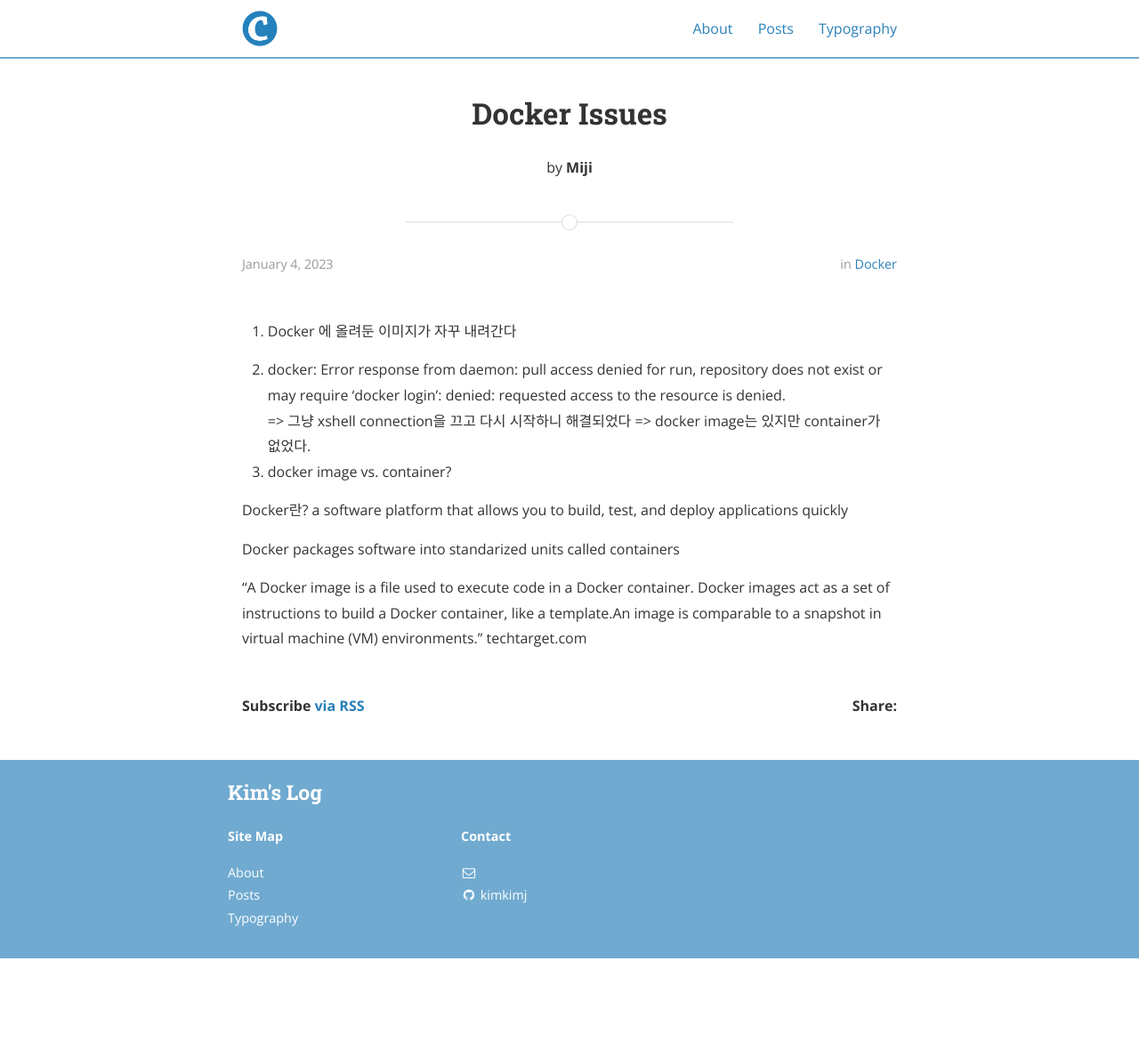
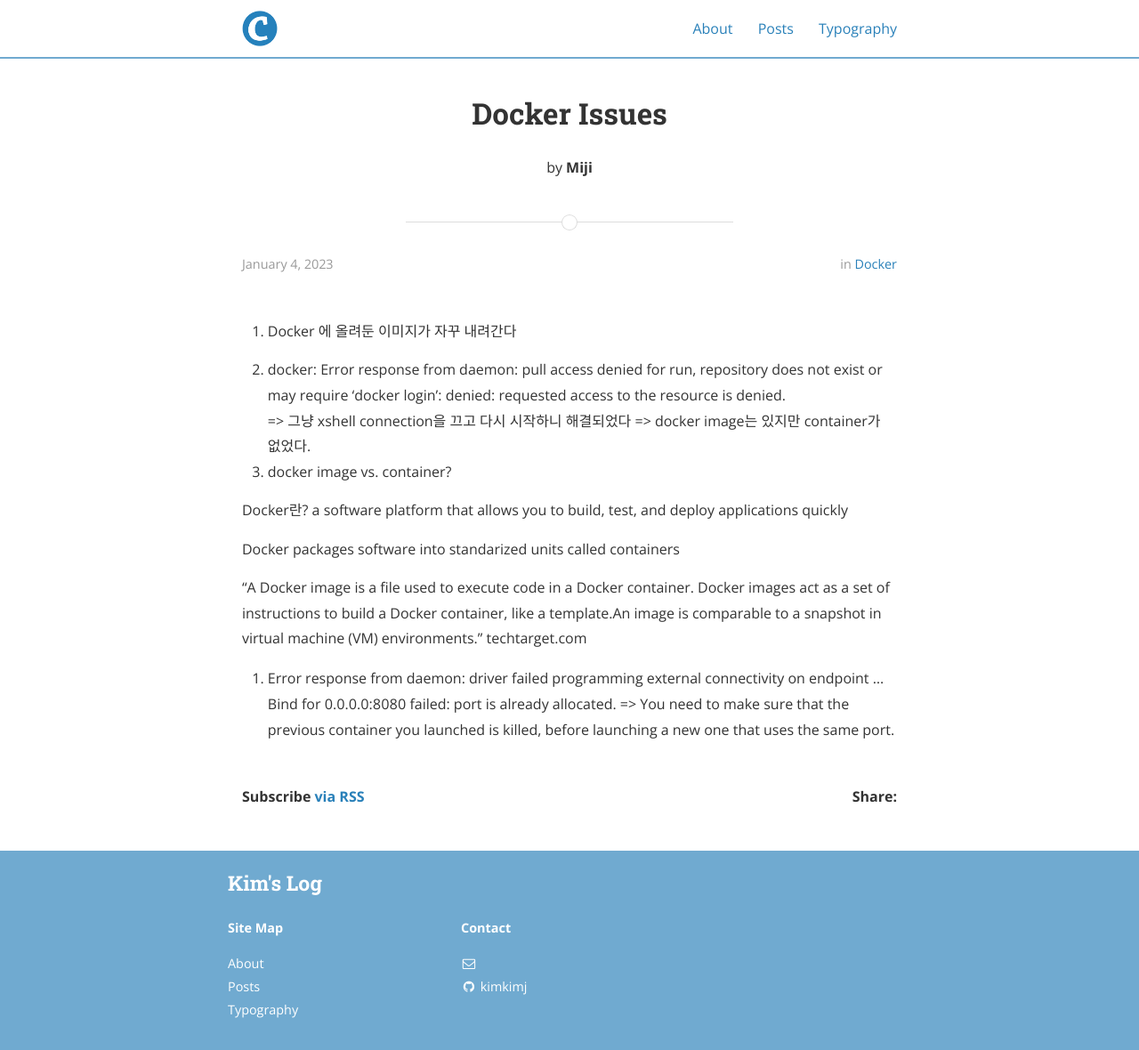
Before and after one commit to kimkimj/kimkimj.github.io, a Jekyll site: the page built from _posts/2023-01-04-docker.md, in a window 1280 px wide and 1180 px high. Shown: the whole window at 89% size. Built offline with Jekyll 4.4.1, drawn with Linux system fonts in a browser that asks for light colours; nearby versions of some CDN libraries.

Commit message:
Added a docker issue

```diff
--- a/_posts/2023-01-04-docker.md
+++ b/_posts/2023-01-04-docker.md
@@ -21,3 +21,6 @@ categories: Docker
 
   "A Docker image is a file used to execute code in a Docker container. Docker images act as a set of instructions to build a Docker container, like a template.An image is comparable to a snapshot in virtual machine (VM) environments."
   techtarget.com
+
+4. Error response from daemon: driver failed programming external connectivity on endpoint ... Bind for 0.0.0.0:8080 failed: port is already allocated.
+=> You need to make sure that the previous container you launched is killed, before launching a new one that uses the same port.
```
